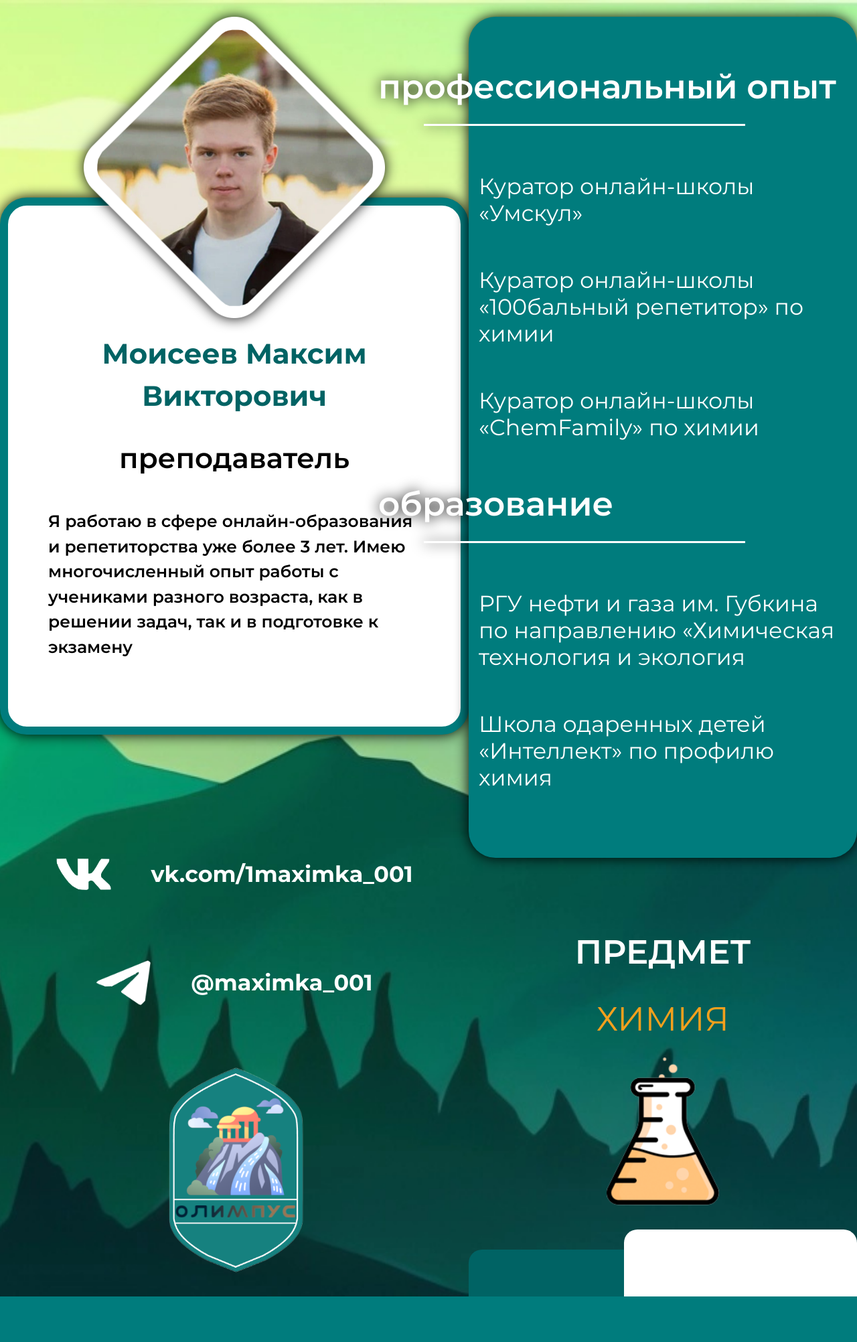
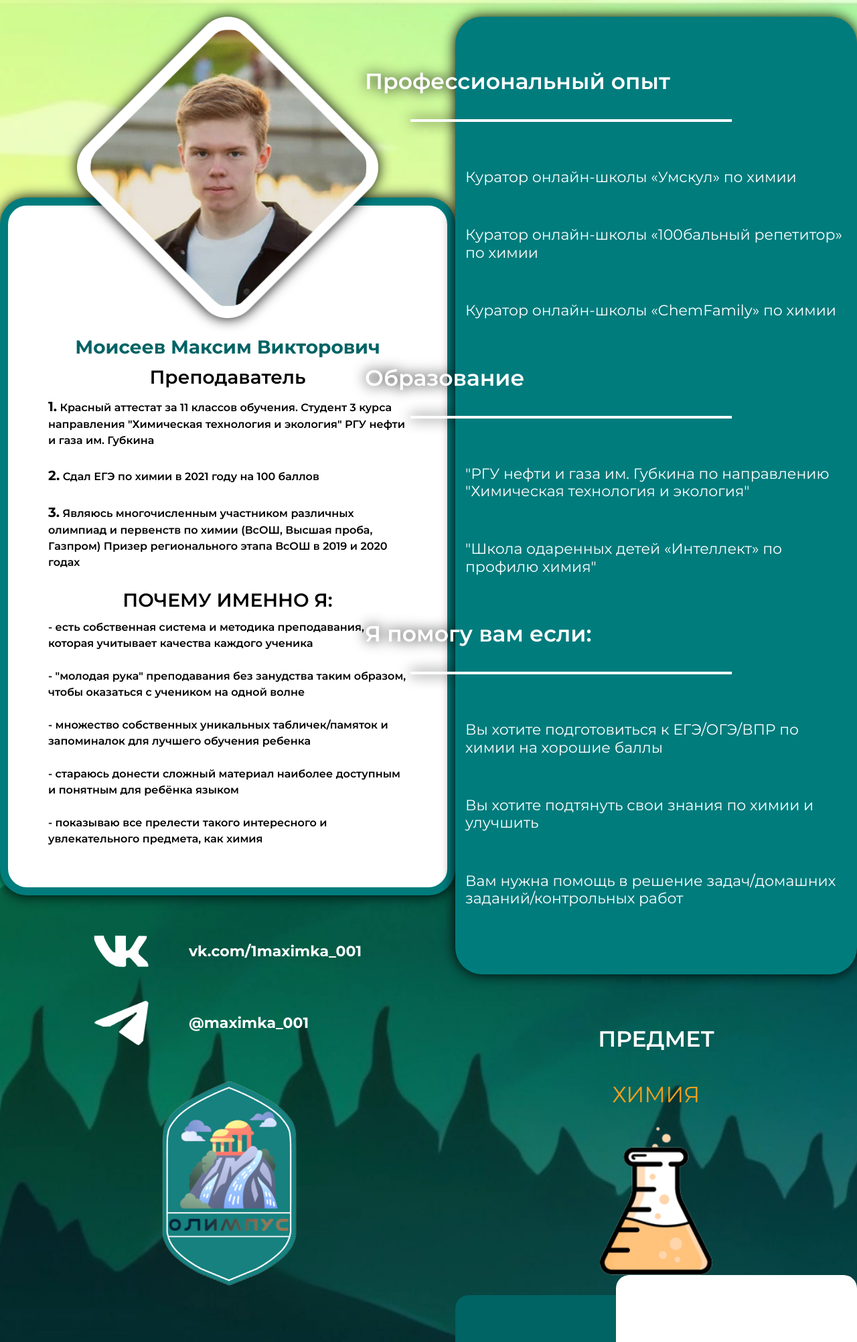
Before and after one commit to cxcggg/school-onlain1, a PHP site: page /pages/tutor-1.html in a window 1280 px wide. Shown: the whole page at 67% size. Before the commit the page ends 1936 px from the top, so only its background shows below. Run offline with PHP 8.4, Linux system fonts and the light colour scheme.

Commit message:
archive used

```diff
--- a/css/style.css
+++ b/css/style.css
@@ -1080,7 +1127,7 @@ img{
     align-items: center;
 }
 .tutors-more__card {
-    margin-bottom: 175px;
+    margin-bottom: 50px;
 }
 .more-card {
     display: flex;
@@ -1108,7 +1155,7 @@ img{
     flex-direction: column;
     align-items: center;
 
-    padding: 190px 60px 100px 60px;
+    padding: 190px 60px 60px 60px;
     border-radius: 40px;
 
     border: 12px solid #007c7d;
@@ -1117,47 +1164,63 @@ img{
 }
 .more-card__name {
     text-align: center;
-    margin-bottom: 40px;
-
-    font-size: 42px;
+    margin-bottom: 10px;
+
+    font-size: 1.75rem;
     line-height: 1.5;
     font-weight: 700;
 
     color: #006364;
 }
 .more-card__post {
-    margin-bottom: 55px;
-
-    font-size: 42px;
+    margin-bottom: 15px;
+
+    font-size: 1.75rem;
     line-height: 1;
     font-weight: 600;
 }
-.more-card__description {
-    font-size: 25px;
+.more-card__post_padding{
+    margin: 30px 0px 15px 0px;
+}
+.more-card__item {
+    font-size: 1rem;
     line-height: 1.5;
     font-weight: 600;
 }
+
+.more-card__number{
+    font-size: 1.25rem;
+    font-weight:700;
+}
+
+.more-card__item:not(:last-child){
+    margin-bottom: 25px;
+}
+
 .tuturs-more__social {
     display: flex;
     flex-direction: column;
-    align-items: center;
-    margin-bottom: 80px;
-}
+    margin-bottom: 40px;
+}
+
+.tuturs-more__social>*:not(:last-child){
+    margin-bottom: 40px;
+}
+
 .tutors-more__vk-link,
+.tutors-more__youtube-link,
 .tutors-more__telegram-link {
     display: flex;
     align-items: center;
 
-    font-size: 33.33px;
+    font-size: 1.375rem;
     line-height: 1;
     font-weight: 700;
     color: #fff;
 }
-.tutors-more__vk-link{
-    margin-bottom: 95px;
-}
 
 .tutors-more__vk-ikon,
+.tutors-more__youtube-ikon,
 .tutors-more__telegram-ikon {
     width: 82px;
     height: 67px;
@@ -1205,16 +1278,16 @@ img{
 .tutors-more__achivements-heading {
     margin-left: -150px;
 
-    font-size: 50px;
+    font-size: 2.0625rem;
     line-height: 1;
     font-weight: 600;
 }
 .tutors-more__achivements-heading-underline{
     display: block;
     width: 480px;
-    height: 3px;
+    height: 4px;
     background-color: #fff;
-    margin-top: 30px;
+    margin-top: 40px;
     margin-bottom: 70px;
     transform: translateX(-82px);
 }
@@ -1223,7 +1296,7 @@ img{
 .achivements-list {
 }
 .achivements-item {
-    font-size: 33.33px;
+    font-size: 1.375rem;
     line-height: 1.2;
     font-weight: 400;
 }
@@ -1236,7 +1309,7 @@ img{
     align-items: center;
 
     text-transform: uppercase;
-    font-size: 50px;
+    font-size: 2.0625rem;
     line-height: 1;
 }
 
@@ -1245,19 +1318,38 @@ img{
     font-weight: 600;
     color: #fff;
 }
+.tutors-more__subjeck-column-container{
+    display: flex;
+    justify-content: center;
+    flex-wrap: wrap;
+}
+.tutors-more__subjeck-column-container>*:not(:last-child){
+    margin-right: 25px;
+}
+.tutors-more__subjeck-column{
+    display: flex;
+    flex-direction: column;
+    align-items: center;
+    width: 270px;
+}
 .tutors-more__subjeck-name {
     margin-bottom: 32px;
     font-weight: 400;
     color: #f3a01d;
 }
 .tutors-more__subjeck-img-container {
-    width: 335px;
+    width: 600px;
     height: 221px;
 }
+.tutors-more__subjeck-img-ximiya{
+    width: 100%;
+    height:100%;
+    object-fit: contain;
+}
 .tutors-more__subjeck-img {
-    width: 100%;
-    height: 100%;
+    width:80%;
     object-fit: contain;
+    object-position: center;
 }
 .tutors-more__decoration {
     position: relative;
--- a/pages/tutor-1.html
+++ b/pages/tutor-1.html
@@ -1,5 +1,6 @@
 <!DOCTYPE html>
 <html lang="en">
+
 <head>
     <meta charset="UTF-8">
     <meta name="viewport" content="width=device-width, initial-scale=1.0">
@@ -7,45 +8,83 @@
     <link rel="stylesheet" href="/css/style.css">
     <title>Tutor</title>
 </head>
+
 <body>
     <section class="tutors-more">
         <div class="_container tutors-more__container">
             <div class="tutors-more__column-left">
                 <div class="tutors-more__card more-card">
-                    <div class="more-card__img-container"><img src="/img/Maxim.png" alt="ava" class="more-card__img"></div>
+                    <div class="more-card__img-container"><img src="/img/Maxim.png" alt="ava" class="more-card__img">
+                    </div>
                     <div class="more-card__body">
                         <strong class="more-card__name">Моисеев Максим Викторович</strong>
-                        <strong class="more-card__post">преподаватель</strong>
-                        <p class="more-card__description">Я работаю в сфере онлайн-образования и репетиторства уже более 3 лет. Имею многочисленный опыт работы с учениками разного возраста, как в решении задач, так и в подготовке к экзамену</p>
+                        <strong class="more-card__post">Преподаватель</strong>
+                        <ul class="more-card__list">
+                            <li class="more-card__item"><span class="more-card__number">1.</span> Красный аттестат за 11
+                                классов обучения. Студент 3 курса
+                                направления "Химическая технология и экология" РГУ нефти и газа им. Губкина</li>
+                            <li class="more-card__item"><span class="more-card__number">2.</span> Сдал ЕГЭ по химии в
+                                2021 году на 100 баллов </li>
+                            <li class="more-card__item"><span class="more-card__number">3.</span> Являюсь многочисленным
+                                участником различных олимпиад и
+                                первенств по химии (ВсОШ, Высшая проба, Газпром)
+                                Призер регионального этапа ВсОШ в 2019 и 2020 годах </li>
+                        </ul>
+                        <strong class="more-card__post more-card__post_padding">ПОЧЕМУ ИМЕННО Я:</strong>
+                        <ul class="more-card__list">
+                            <li class="more-card__item">- есть собственная система и методика преподавания, которая
+                                учитывает качества каждого ученика</li>
+                            <li class="more-card__item">- "молодая рука" преподавания без занудства таким образом,
+                                чтобы оказаться с учеником на одной волне</li>
+                            <li class="more-card__item">- множество собственных уникальных табличек/памяток и
+                                запоминалок для лучшего обучения ребенка</li>
+                            <li class="more-card__item">- стараюсь донести сложный материал наиболее доступным и
+                                понятным для ребёнка языком</li>
+                            <li class="more-card__item">- показываю все прелести такого интересного и увлекательного
+                                предмета, как химия</li>
+                        </ul>
                     </div>
                 </div>
                 <div class="tuturs-more__social">
-                    <a href="#" class="tutors-more__vk-link"><span class="tutors-more__vk-ikon"></span>vk.com/1maximka_001</a>
-                    <a href="#" class="tutors-more__telegram-link"><span class="tutors-more__telegram-ikon"></span>@maximka_001</a>
+                    <a href="#" class="tutors-more__vk-link"><span
+                            class="tutors-more__vk-ikon"></span>vk.com/1maximka_001</a>
+                    <a href="#" class="tutors-more__telegram-link"><span
+                            class="tutors-more__telegram-ikon"></span>@maximka_001</a>
                 </div>
-                <a href="../index.html" class="tutors-more__logo"><img src="/img/logo-icon.png" alt="tutors-more__logo" class="tutors-more__logo-img"></a>
+                <a href="../index.html" class="tutors-more__logo"><img src="/img/logo-icon.png" alt="tutors-more__logo"
+                        class="tutors-more__logo-img"></a>
             </div>
             <div class="tutors-more__column-right">
                 <div class="tutors-more__achivements">
-                    <h2 class="tutors-more__achivements-heading">профессиональный опыт</h2>
+                    <h2 class="tutors-more__achivements-heading">Профессиональный опыт</h2>
                     <span class="tutors-more__achivements-heading-underline"></span>
                     <ul class="tutors-more__achivements-list achivements-list">
-                        <li class="achivements-item">Куратор онлайн-школы «Умскул»</li>
+                        <li class="achivements-item">Куратор онлайн-школы «Умскул» по химии</li>
                         <li class="achivements-item">Куратор онлайн-школы «100бальный репетитор» по химии</li>
                         <li class="achivements-item">Куратор онлайн-школы «ChemFamily» по химии</li>
                     </ul>
-                    <h2 class="tutors-more__achivements-heading">образование</h2>
+                    <h2 class="tutors-more__achivements-heading">Образование</h2>
                     <span class="tutors-more__achivements-heading-underline"></span>
                     <ul class="tutors-more__achivements-list achivements-list">
-                        <li class="achivements-item">РГУ нефти и газа им. Губкина по направлению «Химическая технология и экология</li>
-                        <li class="achivements-item">Школа одаренных детей «Интеллект» по профилю химия</li>
+                        <li class="achivements-item">"РГУ нефти и газа им. Губкина по направлению "Химическая технология
+                            и экология"</li>
+                        <li class="achivements-item">"Школа одаренных детей «Интеллект» по профилю химия"</li>
+                    </ul>
+                    <h2 class="tutors-more__achivements-heading">Я помогу вам если:</h2>
+                    <span class="tutors-more__achivements-heading-underline"></span>
+                    <ul class="tutors-more__achivements-list achivements-list">
+                        <li class="achivements-item">Вы хотите подготовиться к ЕГЭ/ОГЭ/ВПР по химии на хорошие баллы
+                        </li>
+                        <li class="achivements-item">Вы хотите подтянуть свои знания по химии и улучшить</li>
+                        <li class="achivements-item">Вам нужна помощь в решение задач/домашних заданий/контрольных работ
+                        </li>
                     </ul>
                 </div>
                 <div class="tutors-more__subjeck">
                     <strong class="tutors-more__subjeck-heading">предмет</strong>
                     <strong class="tutors-more__subjeck-name">химия</strong>
                     <div class="tutors-more__subjeck-img-container">
-                        <img src="/img/ximiya-icon.png" alt="ximiya" class="tutors-more__subjeck-img">
+                        <img src="/img/ximiya-icon.png" alt="ximiya" class="tutors-more__subjeck-img-ximiya">
                     </div>
                 </div>
                 <div class="tutors-more__decoration">
@@ -56,4 +95,5 @@
         </div>
     </section>
 </body>
+
 </html>
```
Also changed, not shown: other parts of css/style.css (+63 -3 lines), index.html (+183 -62 lines), pages/tutor-2.html (added, +87 -0 lines), img/EGE-profil-86.jpg (added), img/icon-matematika.png (added), img/icons-atom-fizika.png (added), img/tutors-more-youtube-play.svg (added), img/user-icon-profiru.png (added).
